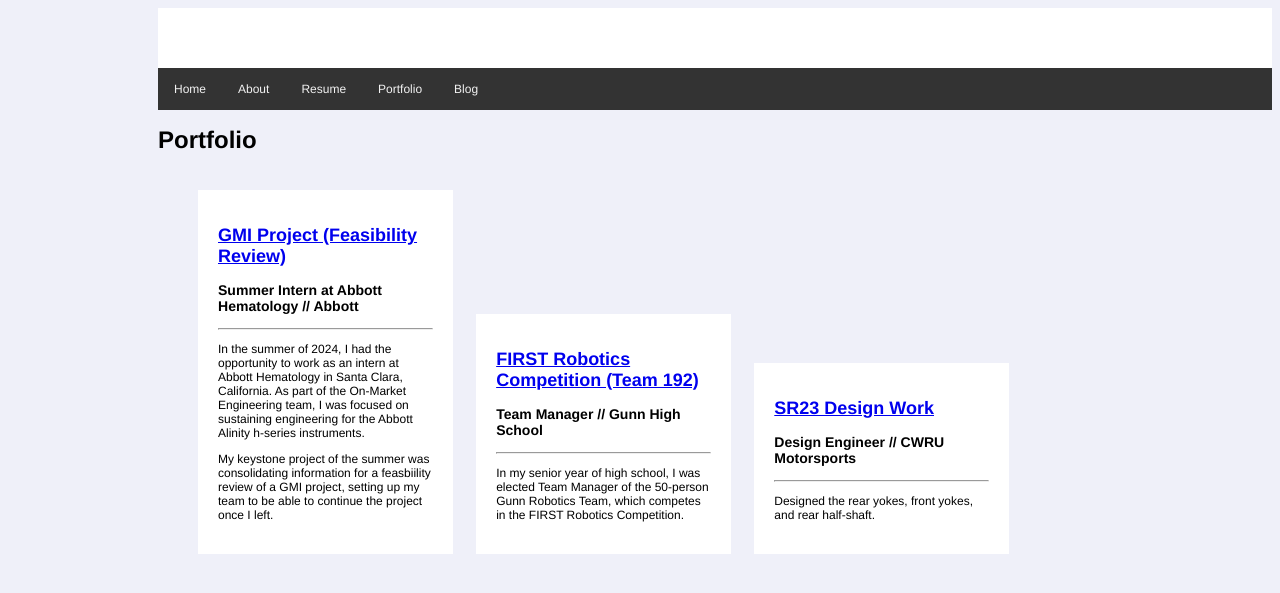
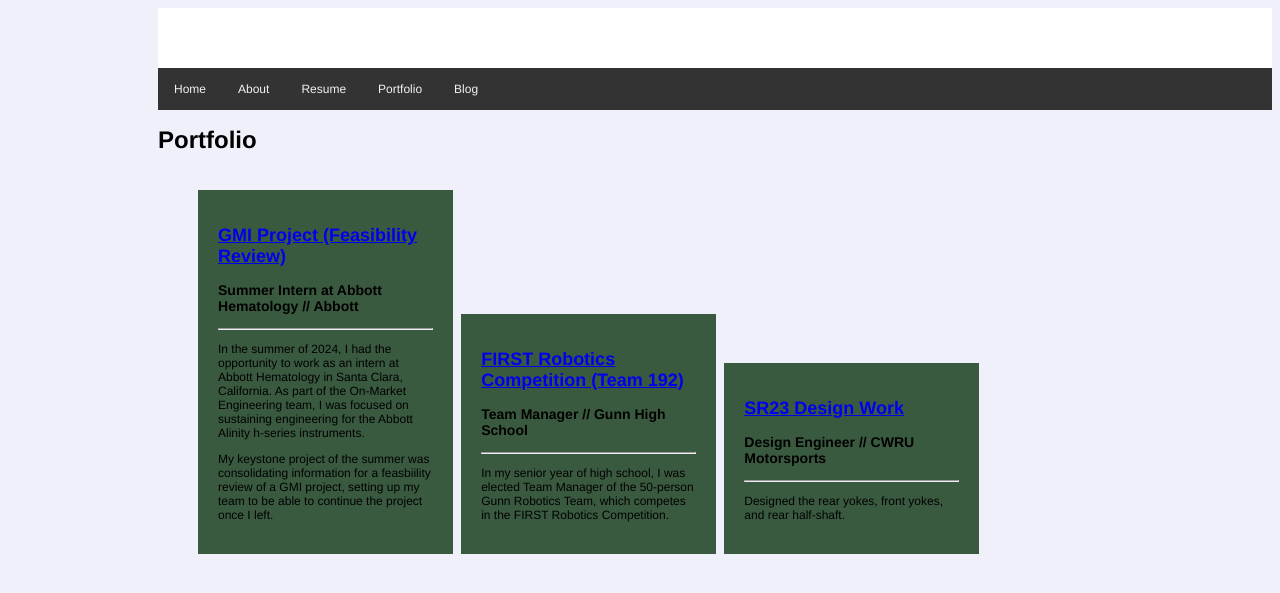
Before and after one commit to lucyttma/lucyttma.github.io, a Jekyll site: the page built from static/portfolio.html, in a window 1280 px wide. Shown: the top 593 px of the page. Built offline with Jekyll 4.4.1, drawn with Linux system fonts in a browser that asks for light colours.

Commit message:
Update main.scss

```diff
--- a/_sass/main.scss
+++ b/_sass/main.scss
@@ -41,11 +41,11 @@ body {
 .div-portfolio{
   display: inline-block;
   width: 20%;
-  margin-top: 30px;
-  margin-bottom: 30px;
-  margin-right: 20px;
+  margin-top: 5px;
+  margin-bottom: 5px;
+  margin-right: 5px;
   margin-left: 0px;
-  background-color: #ffffff;
+  background-color: #3a5a40;
   padding: 20px;
   margin-top: 20px;
   .h2 {
```
